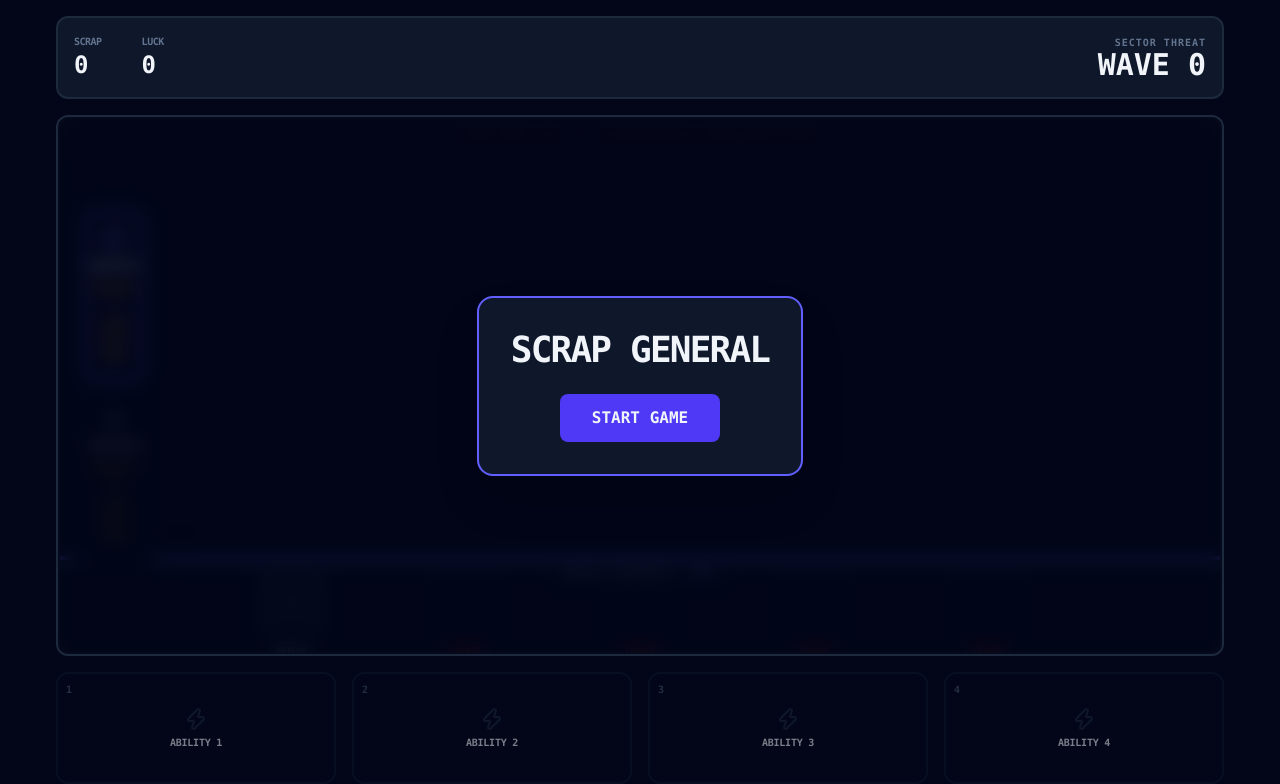
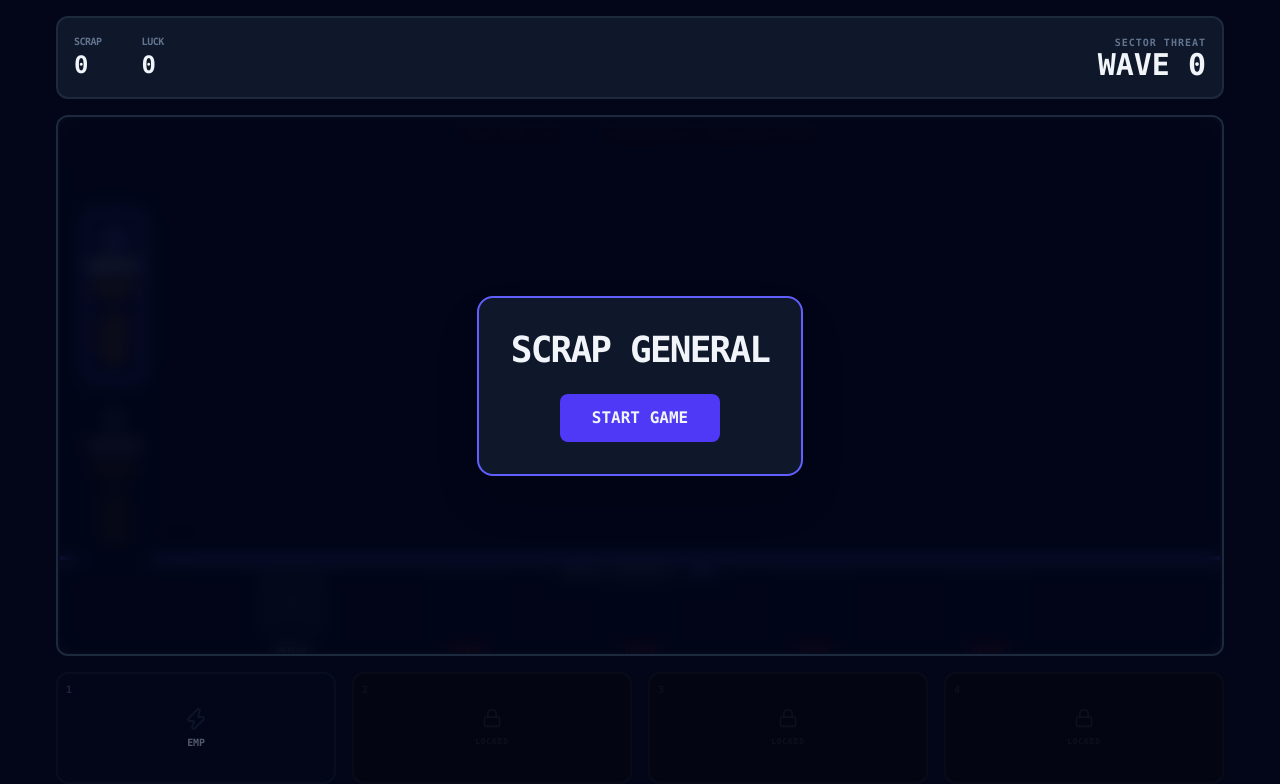
Before and after one commit to DannySF01/scrap-general, a React (Vite) app: page / in a window 1280 px wide. Shown: the top 784 px of the page. Built offline with nearby package versions, Linux system fonts and the light colour scheme.

Commit message:
feat: implement abilities

```diff
--- a/src/App.tsx
+++ b/src/App.tsx
@@ -6,9 +6,18 @@ import { useGameLoop } from "./hooks/useGameLoop";
 import { GameOverlay } from "./components/GameOverlay";
 import { useEffect } from "react";
 import { DeploymentHub } from "./components/DeploymentHub";
+import { REGISTRY } from "./data/registry";
 
 export default function App() {
-  const { scrap, wave, luck, status, togglePause } = useGameStore();
+  const {
+    scrap,
+    wave,
+    luck,
+    status,
+    abilityActive,
+    togglePause,
+    triggerAbility,
+  } = useGameStore();
 
   useGameLoop();
 
@@ -57,34 +66,10 @@ export default function App() {
       </main>
 
       <footer className="grid grid-cols-4 gap-4 h-28">
-        <ActionSlot
-          icon={null}
-          label="Ability 1"
-          cost="0"
-          hotkey="1"
-          isLocked
-        />
-        <ActionSlot
-          icon={null}
-          label="Ability 2"
-          cost="0"
-          hotkey="2"
-          isLocked
-        />
-        <ActionSlot
-          icon={null}
-          label="Ability 3"
-          cost="0"
-          hotkey="3"
-          isLocked
-        />
-        <ActionSlot
-          icon={null}
-          label="Ability 4"
-          cost="0"
-          hotkey="4"
-          isLocked
-        />
+        <ActionSlot abilityId="EMP" hotkey="1" />
+        <ActionSlot abilityId={undefined} hotkey="2" />
+        <ActionSlot abilityId={undefined} hotkey="3" />
+        <ActionSlot abilityId={undefined} hotkey="4" />
       </footer>
     </div>
   );
--- a/src/components/ActionSlot.tsx
+++ b/src/components/ActionSlot.tsx
@@ -1,37 +1,101 @@
-import { Zap } from "lucide-react";
+import type { AbilityType } from "../types/game";
+import { REGISTRY } from "../data/registry";
+import { useGameStore } from "../store/useGameStore";
+import { Lock } from "lucide-react";
 
-export default function ActionSlot({
-  icon,
-  label,
-  cost,
-  hotkey,
-  isLocked = false,
-}: any) {
+interface ActionSlotProps {
+  abilityId?: AbilityType;
+  hotkey: string;
+}
+
+export default function ActionSlot({ abilityId, hotkey }: ActionSlotProps) {
+  const { scrap, cooldowns, triggerAbility, abilityActive } = useGameStore();
+
+  if (!abilityId) {
+    return (
+      <div className="relative flex flex-col items-center justify-center rounded-xl border-2 border-slate-900 bg-slate-950 opacity-30 h-full w-full grayscale">
+        <span className="absolute top-2 left-2 text-[10px] text-slate-800 font-bold">
+          {hotkey}
+        </span>
+        <Lock size={20} className="text-slate-800" />
+        <span className="text-[8px] font-black mt-2 text-slate-800 uppercase tracking-widest">
+          LOCKED
+        </span>
+      </div>
+    );
+  }
+
+  const config = REGISTRY.ABILITIES[abilityId];
+  const Icon = config.icon;
+  const cooldownEnd = cooldowns[abilityId] || 0;
+  const isAffordable = scrap >= config.cost;
+  const isActive = abilityActive === abilityId;
+  const isLocked = !abilityId || cooldownEnd > 0 || !isAffordable;
+
+  const remainingTime = cooldowns[abilityId] || 0;
+  const cooldownPercent = (remainingTime / config.cooldown) * 100;
+  const isOnCooldown = cooldownPercent > 0;
+
   return (
     <button
       disabled={isLocked}
-      className={`relative flex flex-col items-center justify-center rounded-xl border-2 transition-all
+      onClick={() => triggerAbility(abilityId)}
+      className={`relative flex flex-col items-center justify-center rounded-xl border-2 transition-all overflow-hidden
       ${
         isLocked
-          ? "bg-slate-950 border-slate-900 opacity-50 cursor-not-allowed"
-          : "bg-slate-900 border-slate-800 hover:border-indigo-500 hover:bg-slate-800 active:translate-y-1"
+          ? "bg-slate-950 border-slate-900 opacity-40 cursor-not-allowed"
+          : !isAffordable
+            ? "bg-slate-900 border-slate-800 opacity-60 cursor-not-allowed grayscale"
+            : isActive
+              ? "bg-indigo-500/20 border-indigo-500 shadow-[0_0_15px_rgba(99,102,241,0.4)]"
+              : "bg-slate-900 border-slate-800 hover:border-indigo-500 hover:bg-slate-800 active:translate-y-0.5 cursor-pointer group"
       }`}
     >
-      <span className="absolute top-2 left-2 text-[10px] text-slate-600 font-bold">
+      {isOnCooldown && (
+        <div
+          className="absolute bottom-0 left-0 w-full bg-indigo-500/30 pointer-events-none transition-all duration-100"
+          style={{ height: `${cooldownPercent}%` }}
+        />
+      )}
+
+      {isOnCooldown && (
+        <span className="absolute inset-0 flex items-center justify-center text-[10px] font-black text-white bg-slate-950/40">
+          {(remainingTime / 1000).toFixed(0)}s
+        </span>
+      )}
+
+      <span className="absolute top-2 left-2 text-[10px] text-slate-600 font-bold group-hover:text-indigo-400/50">
         {hotkey}
       </span>
+
       <div
-        className={`${isLocked ? "text-slate-800" : "text-slate-400 group-hover:text-indigo-400"}`}
+        className={`transition-colors ${
+          isActive
+            ? "text-indigo-400"
+            : isLocked
+              ? "text-slate-800"
+              : "text-slate-400 group-hover:text-indigo-400"
+        }`}
       >
-        {icon || <Zap />}
+        {<Icon size={24} />}
       </div>
-      <span className="text-[10px] font-black mt-1 uppercase tracking-tight">
-        {label}
+
+      <span
+        className={`text-[10px] font-black mt-1 uppercase tracking-tight ${isActive ? "text-indigo-200" : "text-slate-300"}`}
+      >
+        {config.type}
       </span>
+
       {!isLocked && (
-        <span className="text-[10px] text-scrap font-bold italic">
-          {cost} SC
+        <span
+          className={`text-[10px] font-bold italic ${isAffordable ? "text-scrap" : "text-slate-600"}`}
+        >
+          {config.cost} SC
         </span>
+      )}
+
+      {isActive && (
+        <div className="absolute inset-0 bg-indigo-500/10 animate-pulse pointer-events-none" />
       )}
     </button>
   );
--- a/src/components/GameOverlay.tsx
+++ b/src/components/GameOverlay.tsx
@@ -50,7 +50,7 @@ export function GameOverlay() {
                 onClick={resetGame}
                 className="px-8 py-3 bg-red-600 hover:bg-red-500 font-bold rounded-lg"
               >
-                QUIT
+                RESTART
               </button>
             </div>
           </>
--- a/src/data/registry.ts
+++ b/src/data/registry.ts
@@ -1,9 +1,10 @@
-import type { Enemy, Robot } from "../types/game";
-import { Crosshair, Shield, Target, Triangle } from "lucide-react";
+import type { Ability, Enemy, Robot } from "../types/game";
+import { Crosshair, Shield, Target, Triangle, Zap } from "lucide-react";
 
 export const REGISTRY: {
   ROBOTS: Record<Robot["type"], Robot>;
   ENEMIES: Record<Enemy["type"], Enemy>;
+  ABILITIES: Record<string, Ability>;
 } = {
   ROBOTS: {
     SENTRY: {
@@ -53,4 +54,15 @@ export const REGISTRY: {
       size: 30,
     },
   },
+  ABILITIES: {
+    EMP: {
+      id: "EMP",
+      type: "EMP",
+      cost: 150,
+      cooldown: 15000,
+      duration: 3000,
+      color: "cyan",
+      icon: Zap,
+    },
+  },
 };
--- a/src/store/useGameStore.ts
+++ b/src/store/useGameStore.ts
@@ -1,5 +1,11 @@
 import { create } from "zustand";
-import type { Enemy, Robot, Base, GameStatus } from "../types/game";
+import type {
+  Enemy,
+  Robot,
+  Base,
+  GameStatus,
+  AbilityType,
+} from "../types/game";
 import { REGISTRY } from "../data/registry";
 import { persist, createJSONStorage } from "zustand/middleware";
 
@@ -19,6 +25,11 @@ interface GameState {
   selectRobot: (type: Robot["type"]) => void;
 
   lastSpawnTime: number;
+
+  abilityActive: AbilityType | null;
+  cooldowns: Record<AbilityType, number>;
+  triggerAbility: (ability: AbilityType) => void;
+  tickCooldowns: (dt: number) => void;
 
   startGame: () => void;
   togglePause: () => void;
@@ -92,6 +103,9 @@ export const useGameStore = create<GameState>()(
 
       lastSpawnTime: Date.now(),
 
+      abilityActive: null,
+      cooldowns: {} as Record<AbilityType, number>,
+
       startGame: () => set({ status: "PLAYING" }),
 
       togglePause: () => {
@@ -129,6 +143,7 @@ export const useGameStore = create<GameState>()(
           baseHp,
           tickEnemies,
           processCombat,
+          tickCooldowns,
           spawnEnemies,
           lastSpawnTime,
         } = get();
@@ -146,8 +161,54 @@ export const useGameStore = create<GameState>()(
           set({ lastSpawnTime: now });
         }
 
+        const dt = 60;
+        tickCooldowns(dt);
         tickEnemies();
         processCombat();
+      },
+
+      tickCooldowns: (dt) => {
+        const { cooldowns, status } = get();
+        if (status !== "PLAYING") return;
+
+        const nextCooldowns = { ...cooldowns };
+        let hasChanged = false;
+
+        for (const key in nextCooldowns) {
+          const type = key as AbilityType;
+          if (nextCooldowns[type] > 0) {
+            nextCooldowns[type] = Math.max(0, nextCooldowns[type] - dt);
+            hasChanged = true;
+          }
+        }
+
+        if (hasChanged) set({ cooldowns: nextCooldowns });
+      },
+
+      triggerAbility: (type) => {
+        const { scrap, cooldowns, enemies } = get();
+        const config = REGISTRY.ABILITIES[type];
+        const now = Date.now();
+
+        if (scrap < config.cost || (cooldowns[type] && now < cooldowns[type]))
+          return;
+
+        set({
+          scrap: scrap - config.cost,
+          cooldowns: { ...cooldowns, [type]: config.cooldown },
+          abilityActive: type,
+        });
+
+        if (type === "EMP") {
+          set({ enemies: enemies.map((e) => ({ ...e, speed: 0 })) });
+
+          setTimeout(() => {
+            set({
+              abilityActive: null,
+              enemies: [...enemies],
+            });
+          }, config.duration);
+        }
       },
 
       processCombat: () => {
@@ -262,7 +323,9 @@ export const useGameStore = create<GameState>()(
       },
 
       tickEnemies: () => {
-        const { enemies, takeDamage } = get();
+        const { enemies, takeDamage, abilityActive } = get();
+
+        if (abilityActive === "EMP") return;
 
         set(() => ({
           enemies: enemies
```
Also changed, not shown: src/types/game.ts (+11 -8 lines).
